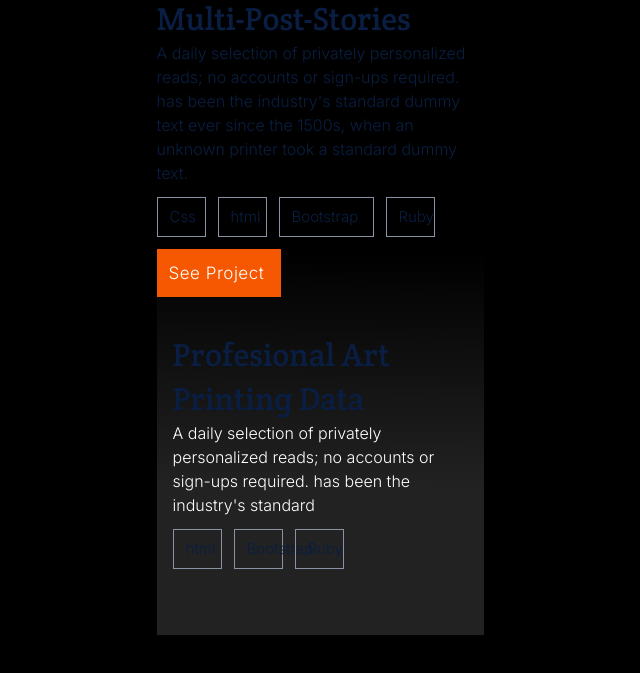
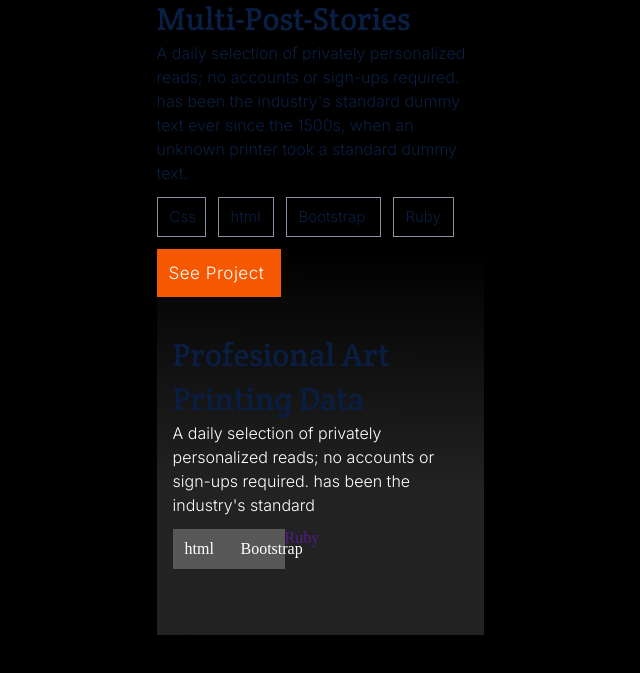
Before and after one commit to ZuhRa-HashiMi/Portfolio_Mobile_Version, a website: page index.html in a window 1280 px wide. Shown: the part 1089-1762 px from the top of the page, without its empty margins (320-960 px from the left). Drawn offline with Linux system fonts and the light colour scheme.

Commit message:
Added some properties for card-content .html class

```diff
--- a/style.css
+++ b/style.css
@@ -179,7 +179,7 @@ li {
   float: left;
 }
 
-.recent-works li:not(.boots){
+.recent-works .css{
   display: flex;
   flex-direction: row;
   align-items: center;
@@ -198,11 +198,49 @@ li {
   box-sizing: border-box;
 }
 
-.boots {
+.recent-works .HTML {
+  display: flex;
+  flex-direction: row;
+  align-items: center;
+  width: 56px;
+  height: 40px;
+  border: 1px solid #8993A4;
+  list-style: none;
+  font-family: Inter, sans-serif;
+  font-size: 15px;
+  font-weight: 500;
+  line-height: 20px;
+  font-style: normal;
+  color: #091e42;
+  margin: 0 12px 0 0;
+  padding: 10px 12px;
+  box-sizing: border-box;
+}
+
+.recent-works .boots {
   display: flex;
   flex-direction: row;
   align-items: center;
   width: 95px;
+  height: 40px;
+  border: 1px solid #8993A4;
+  list-style: none;
+  font-family: Inter, sans-serif;
+  font-size: 15px;
+  font-weight: 500;
+  line-height: 20px;
+  font-style: normal;
+  color: #091e42;
+  margin: 0 12px 0 0;
+  padding: 10px 12px;
+  box-sizing: border-box;
+}
+
+.recent-works .ruby {
+  display: flex;
+  flex-direction: row;
+  align-items: center;
+  width: 61px;
   height: 40px;
   border: 1px solid #8993A4;
   list-style: none;
@@ -303,7 +341,7 @@ button:active {
   height: 386px;
   background: linear-gradient(180.45deg, rgba(38, 38, 38, 0) 0.75%,
    rgba(38, 38, 38, 0.9) 61.94%), url(assets/Img\ Placeholder2.png);
-   padding: 0 16px;
+  padding: 0 16px;
   padding-top: 84px;
 }
 
@@ -315,3 +353,44 @@ button:active {
   line-height: 24px;
   color: white;
 }
+.work-card .card-content > ul{
+  display: flex;
+}
+.card-content .html{
+  display: flex;
+  flex-direction: row;
+  align-items: center;
+  order: 0;
+  padding: 10px 12px;
+  width: 56px;
+  height: 40px;
+  color: white;
+  background-color: rgba(255, 255, 255, 0.24);
+  border: none;
+}
+
+.card-content .Boot{
+  display: flex;
+  flex-direction: row;
+  align-items: center;
+  order: 0;
+  padding: 10px 12px;
+  width: 56px;
+  height: 40px;
+  color: white;
+  background-color: rgba(255, 255, 255, 0.24);
+  border: none;
+}
+
+.card-content .html{
+  display: flex;
+  flex-direction: row;
+  align-items: center;
+  order: 0;
+  padding: 10px 12px;
+  width: 56px;
+  height: 40px;
+  color: white;
+  background-color: rgba(255, 255, 255, 0.24);
+  border: none;
+}
```
